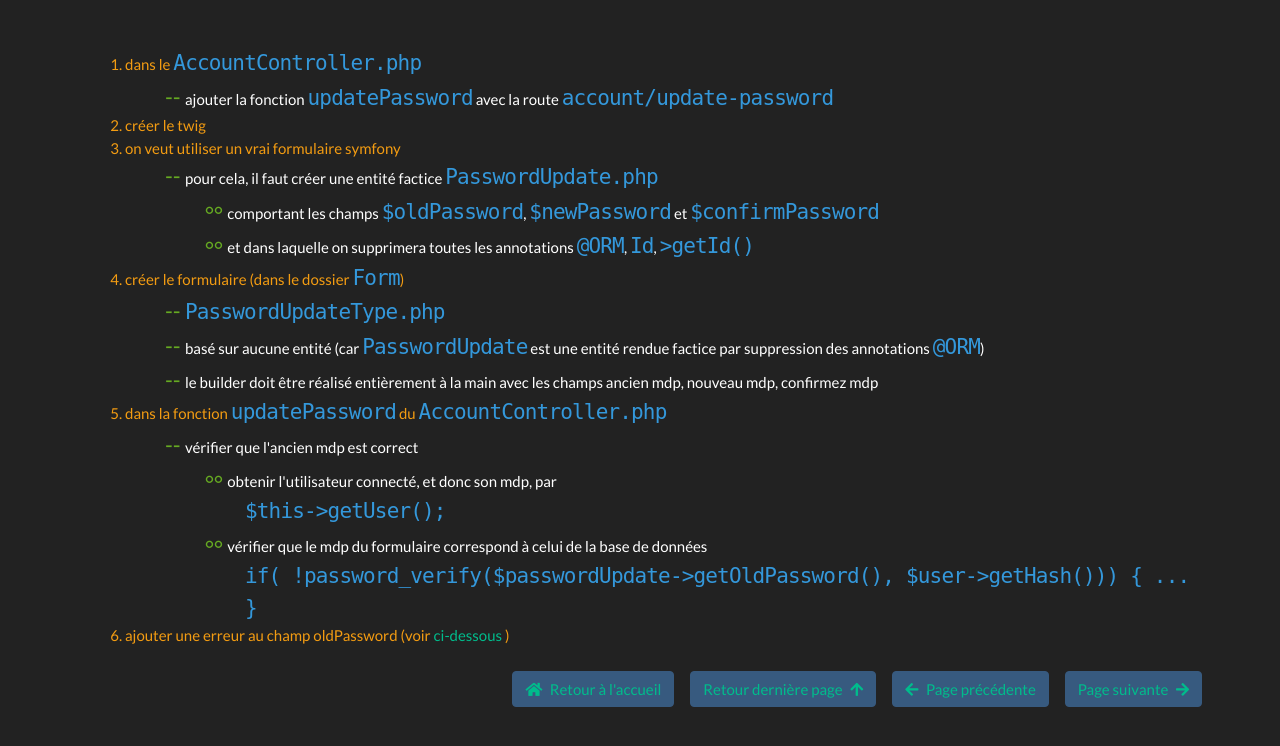
After one commit to ca-pos/symfony, a PHP site: template templates/page-de-modification-du-mot-de-passe.html.twig in a window 1280 px wide. The commit adds this page. Shown: the top 746 px of the page. Run offline with PHP 8.4, Linux system fonts and the light colour scheme; the template is opened without the code that fills it, so the values that code supplies are empty; some libraries are stand-ins or nearby versions.

Commit message:
Ajout des pages modification de profil, modification de mdp et ajouter une erreur à un champ

```diff
--- a/index.php
+++ b/index.php
@@ -43,6 +43,9 @@ $pages_h1 = [
     "Déconnexion",
     "Page d'inscription",
     "Barre de navigation adaptative",
+    "Page de modification de profil",
+    "Page de modification du mot de passe",
+    "Ajouter une erreur à un champ",
 ];
 
 $slug = new Slugify();
--- a/templates/barre-de-navigation-adaptative.html.twig
+++ b/templates/barre-de-navigation-adaptative.html.twig
@@ -9,7 +9,7 @@
         <li>tester cette variable pour afficher</li>
         <ul class="niv2">
             <li>le menu Déconnexion si un utilisateur est connecté</li>
-            <li>les menus Connexion et S'inscrire sinon</li>
+            <li>les menus Connexion et Inscription sinon</li>
         </ul>
         <li>dans le projet symbnb, ce test est fait dans <span class="tt">partials/header.html.twig</span></li>
     </ol>
--- /dev/null
+++ b/templates/page-de-modification-du-mot-de-passe.html.twig
@@ -0,0 +1,72 @@
+{% extends 'base.html.twig' %}
+
+{% block body %}
+    <ol>
+        <li>
+            dans le <span class="tt">AccountController.php</span>
+            <ul class="niv2">
+                <li>
+                    ajouter la fonction <span class="tt">updatePassword</span> avec la route <span class="tt">account/update-password</span>
+                </li>
+            </ul>
+        </li>
+        <li>
+            créer le twig
+        </li>
+        <li>
+            on veut utiliser un vrai formulaire symfony
+            <ul class="niv2">
+                <li>
+                    pour cela, il faut créer une entité factice <span class="tt">PasswordUpdate.php</span>
+                    <ul class="niv3">
+                        <li>
+                            comportant les champs <span class="tt">$oldPassword</span>, <span class="tt">$newPassword</span> et <span class="tt">$confirmPassword</span>
+                        </li>
+                        <li> et dans laquelle on supprimera toutes les annotations <span class="tt">@ORM</span>, <span class="tt">Id</span>, <span class="tt">>getId()</span</li>
+                    </ul>
+                </li>
+            </ul>
+        </li>
+        <li>
+            créer le formulaire (dans le dossier <span class="tt">Form</span>)
+            <ul class="niv2">
+                <li>
+                    <span class="tt">PasswordUpdateType.php</span>
+                </li>
+                <li>
+                    basé sur aucune entité (car <span class="tt">PasswordUpdate</span> est une entité rendue factice par suppression des annotations <span class="tt">@ORM</span>)
+                </li>
+                <li>
+                    le builder doit être réalisé entièrement à la main avec les champs ancien mdp, nouveau mdp, confirmez mdp
+                </li>
+            </ul>
+        </li>
+        <li>
+            dans la fonction <span class="tt">updatePassword</span> du <span class="tt">AccountController.php</span>
+            <ul class="niv2">
+                <li>
+                    vérifier que l'ancien mdp est correct
+                    <ul class="niv3">
+                        <li>
+                            obtenir l'utilisateur connecté, et donc son mdp, par
+                            <ul>
+                                <li><span class="tt">$this->getUser();</span></li>
+                            </ul>
+                        </li>
+                        <li>
+                            vérifier que le mdp du formulaire correspond à celui de la base de données
+                            <ul>
+                                <li>
+                                    <span class="tt">if( !password_verify($passwordUpdate->getOldPassword(), $user->getHash())) { ... }</span>
+                                </li>
+                            </ul>
+                        </li>
+                    </ul>
+                </li>
+            </ul>
+        </li>
+        <li>
+            ajouter une erreur au champ oldPassword (voir <a href="">ci-dessous</a> )
+        </li>
+    </ol>
+{% endblock %}
```
Also changed, not shown: templates/ajouter-une-erreur-a-un-champ.html.twig (added, +42 -0 lines), templates/page-de-modification-de-profil.html.twig (added, +49 -0 lines).
